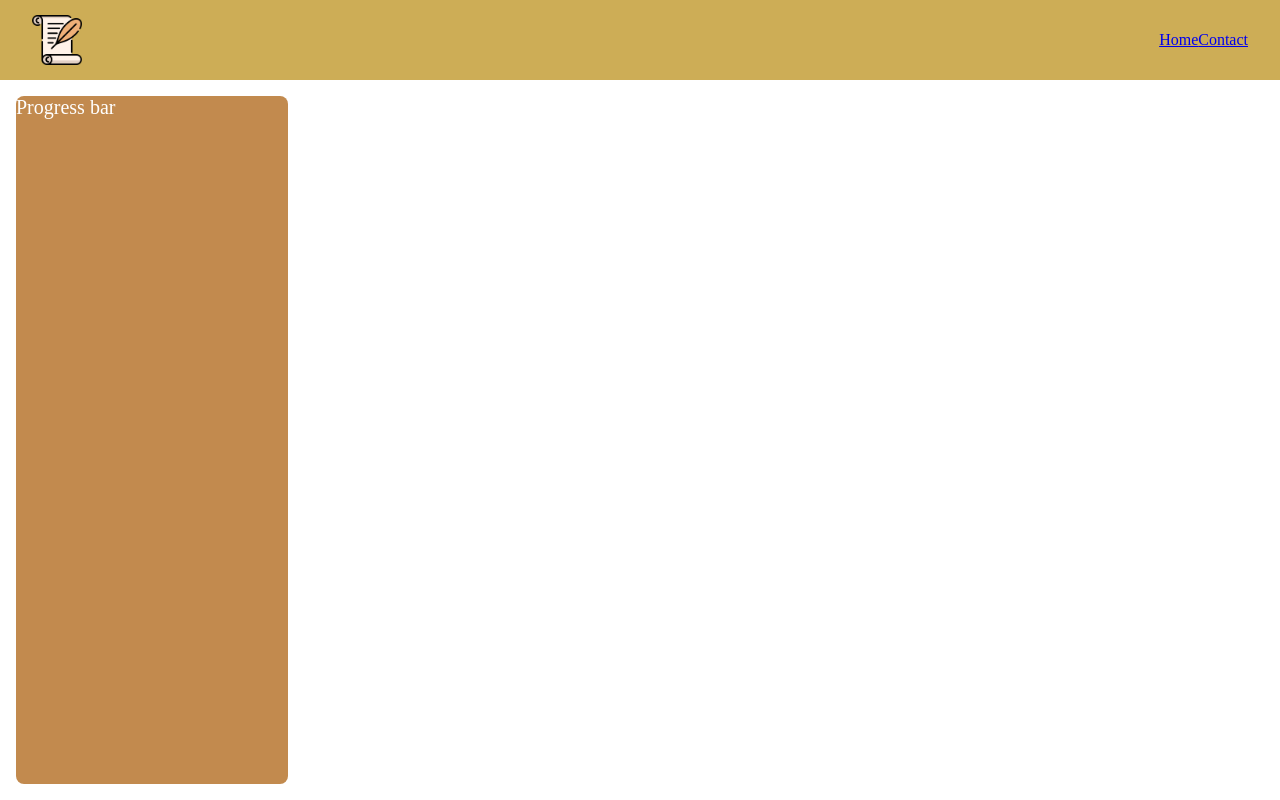
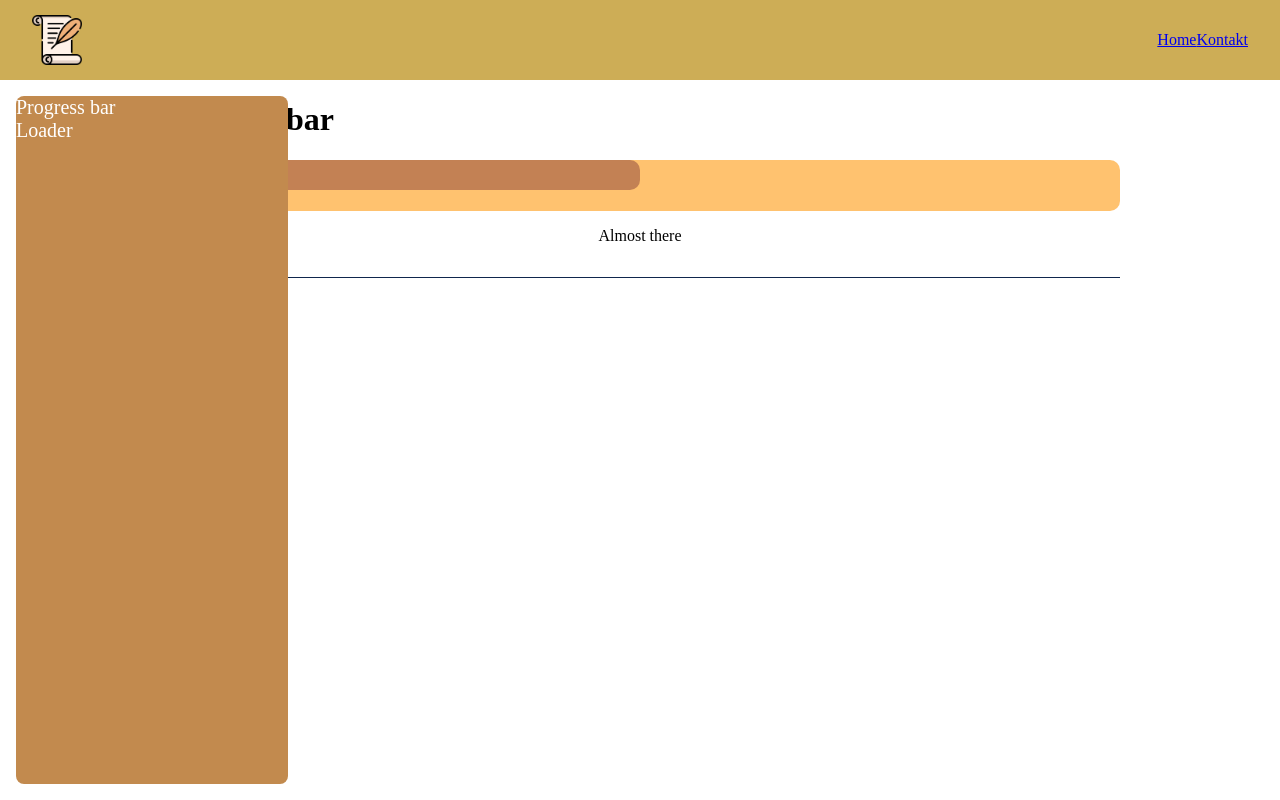
Before and after one commit to majone1209/novi-projekt, a React (Vite) app: page /progress-bar in a window 1280 px wide. Built offline with nearby package versions, Linux system fonts and the light colour scheme; a web font is replaced by a local one.

Commit message:
Progressbar 2106

```diff
--- a/src/App.tsx
+++ b/src/App.tsx
@@ -8,7 +8,8 @@ import Layout from "./components/layout";
 import Home from "./features/home/home";
 import NoMatch from "./features/no-match/no-match";
 import Contact from "./features/contact/contact";
-import Progressbar from "./features/progress-bar/progress-bar";
+import Progressbar from "./features/progress-bar/progressbarpage";
+import ProgressbarPage from "./features/progress-bar/progressbarpage";
 
 function App() {
   return (
@@ -17,7 +18,7 @@ function App() {
         <Route path="/" element={<Layout />}>
           <Route index element={<Home />} />
           <Route path="contact" element={<Contact />} />
-          <Route path="progress-bar" element={<Progressbar />} />
+          <Route path="progress-bar" element={<ProgressbarPage />} />
           <Route path="*" element={<NoMatch />} />
         </Route>
       </Routes>
--- a/src/components/container.tsx
+++ b/src/components/container.tsx
@@ -2,7 +2,7 @@ import { ReactNode } from "react";
 
 type ContainerProps = {
   children: ReactNode;
-  size: "md" | "sm";
+  size?: "md" | "sm";
 };
 
 const Container = ({ children, size = "md" }: ContainerProps) => {
--- a/src/components/header.tsx
+++ b/src/components/header.tsx
@@ -1,11 +1,24 @@
 import { NavLink } from "react-router-dom";
 import logo from "./../assets/logo.png";
+import { LinkType } from "./sidebar";
 
 type HeaderProps = {
   toggleSidebar: () => void;
+  onClose: () => void;
 };
 
-const Header = ({ toggleSidebar }: HeaderProps) => {
+const headerLinks: LinkType[] = [
+  {
+    path: "/",
+    label: "Home",
+  },
+  {
+    path: "/contact",
+    label: "Kontakt",
+  },
+];
+
+const Header = ({ toggleSidebar, onClose }: HeaderProps) => {
   return (
     <div>
       <header className="header">
@@ -16,8 +29,18 @@ const Header = ({ toggleSidebar }: HeaderProps) => {
           alt="paper"
         />
         <nav className="header__nav">
-          <NavLink to="/">Home</NavLink>
-          <NavLink to="./contact">Contact</NavLink>
+          {headerLinks.map((link) => {
+            return (
+              <NavLink
+                key={link.path}
+                onClick={onClose}
+                className="header__nav__link"
+                to={link.path}
+              >
+                {link.label}
+              </NavLink>
+            );
+          })}
         </nav>
       </header>
     </div>
--- a/src/components/layout.tsx
+++ b/src/components/layout.tsx
@@ -8,7 +8,10 @@ const Layout = () => {
 
   return (
     <>
-      <Header toggleSidebar={() => setSidebarIsOpen(!sidebarIsOpen)} />
+      <Header
+        onClose={() => setSidebarIsOpen(false)}
+        toggleSidebar={() => setSidebarIsOpen(!sidebarIsOpen)}
+      />
       <Outlet />
       <Sidebar onClose={() => setSidebarIsOpen(false)} isOpen={sidebarIsOpen} />
     </>
--- /dev/null
+++ b/src/components/progress-bar.tsx
@@ -0,0 +1,34 @@
+import { useState } from "react";
+
+type ProgressbarProps = {
+  progress: number;
+};
+
+const Progressbar = ({ progress }: ProgressbarProps) => {
+  const [plus, setPlus] = useState();
+  const [minus, setMinus] = useState();
+
+  const handleProgress = () => {
+    if (progress < 0) {
+      return "0%";
+    } else if (progress > 100) {
+      return "100%";
+    }
+    return progress + "%";
+  };
+  return (
+    <div>
+      <div className="progressbar">
+        <div
+          id="bar"
+          className="progressbar__bar"
+          style={{ width: handleProgress() }}
+        ></div>
+        <button>-</button>
+        <button>+</button>
+      </div>
+    </div>
+  );
+};
+
+export default Progressbar;
--- a/src/components/sidebar.tsx
+++ b/src/components/sidebar.tsx
@@ -5,12 +5,38 @@ type SidebarProps = {
   onClose: () => void;
 };
 
+export type LinkType = {
+  path: string;
+  label: string;
+};
+const linkList: LinkType[] = [
+  {
+    path: "/progress-bar",
+    label: "Progress bar",
+  },
+  {
+    path: "/loader",
+    label: "Loader",
+  },
+];
+
 const Sidebar = ({ isOpen, onClose }: SidebarProps) => {
   return (
     <div className={`sidebar ${isOpen ? "isActive" : ""}`}>
-      <NavLink onClick={onClose} className="sidebar__link" to="./progress-bar">
-        Progress bar
-      </NavLink>
+      {linkList.map((link) => {
+        return (
+          <div className="sidebar__link__wrapper">
+            <NavLink
+              key={link.path}
+              onClick={onClose}
+              className="sidebar__link"
+              to={link.path}
+            >
+              {link.label}
+            </NavLink>
+          </div>
+        );
+      })}
     </div>
   );
 };
--- a/src/features/progress-bar/progress-bar.tsx
+++ /dev/null
@@ -1,5 +0,0 @@
-const Progressbar = () => {
-  return <div></div>;
-};
-
-export default Progressbar;
--- /dev/null
+++ b/src/features/progress-bar/progressbarpage.tsx
@@ -0,0 +1,16 @@
+import Container from "../../components/container";
+import Devider from "../../components/devider";
+import Progressbar from "../../components/progress-bar";
+
+const ProgressbarPage = () => {
+  return (
+    <Container>
+      <h1>Progress bar</h1>
+      <Progressbar progress={50} />
+      <p className="text">Almost there</p>
+      <Devider />
+    </Container>
+  );
+};
+
+export default ProgressbarPage;
--- /dev/null
+++ b/src/styles/components/progressbar.scss
@@ -0,0 +1,19 @@
+.progressbar {
+  background-color: #ffc26f;
+  width: 100%;
+  border-radius: 10px;
+
+  &__bar {
+    width: 3%;
+    height: 30px;
+    background-color: #c38154;
+    border-radius: 10px;
+    transition: 250ms ease-in;
+    box-shadow: #ffc26f;
+  }
+}
+
+.text {
+  display: flex;
+  justify-content: center;
+}
--- a/src/styles/styles.scss
+++ b/src/styles/styles.scss
@@ -25,4 +25,5 @@ body {
 @import "./components/devider.scss";
 @import "./components/header.scss";
 @import "./components/input.scss";
+@import "./components/progressbar.scss";
 @import "./components/sidebar.scss";
```
Also changed, not shown: src/assets/iconclose.tsx (added, +21 -0 lines), src/components/modal.tsx (added, +47 -0 lines), src/assets/close.png (added).
